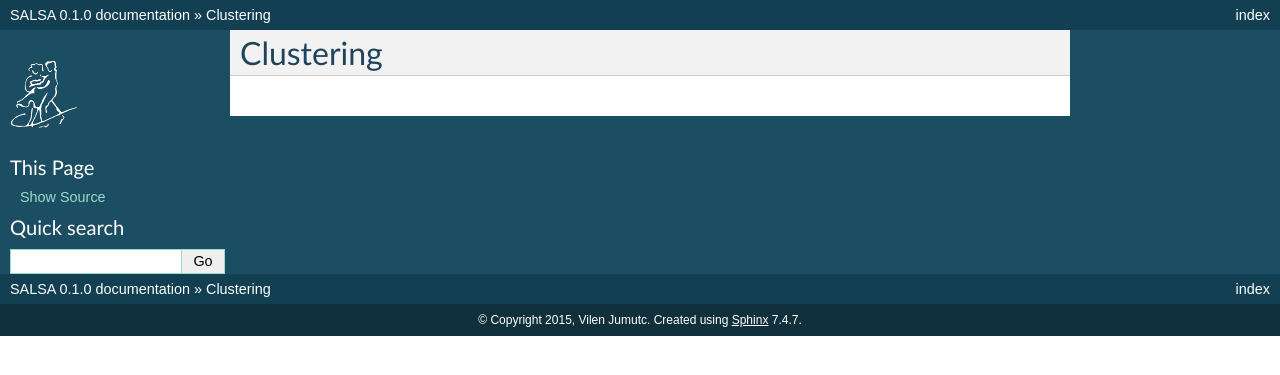
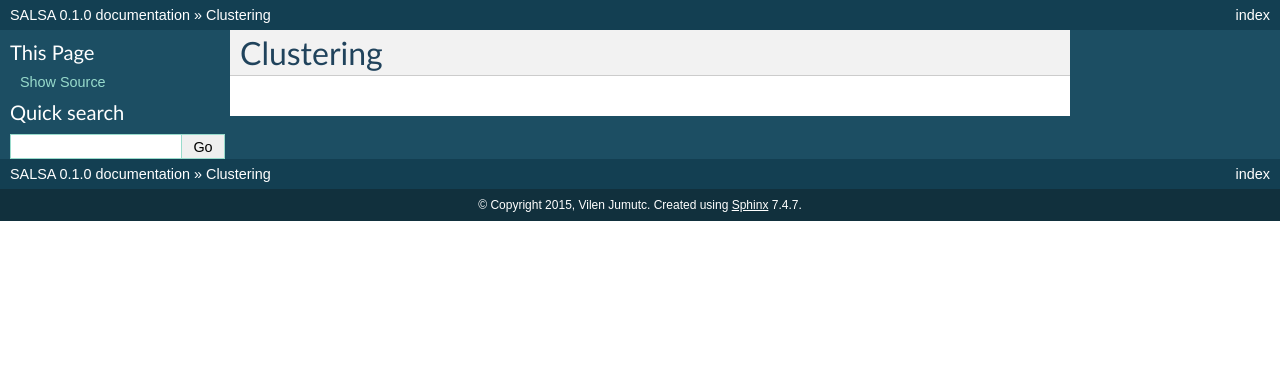
Before and after one commit to jumutc/SALSA.jl, a Sphinx documentation site: the page built from docs/source/clustering.rst, in a window 1280 px wide. Shown: the top 375 px of the page. Built offline with Sphinx 7.4.7, drawn with Linux system fonts in a browser that asks for light colours; formulas are drawn with MathJax 3.

Commit message:
docs update

```diff
--- a/docs/source/conf.py
+++ b/docs/source/conf.py
@@ -121,7 +121,7 @@ html_theme = 'default'
 
 # The name of an image file (relative to this directory) to place at the top
 # of the sidebar.
-html_logo = '../SALSA.inverted.png'
+html_logo = None
 
 # The name of an image file (within the static path) to use as favicon of the
 # docs.  This file should be a Windows icon file (.ico) being 16x16 or 32x32
--- a/docs/source/index.rst
+++ b/docs/source/index.rst
@@ -11,6 +13,8 @@
     :alt: Documentation Status
     :scale: 100%
     :target: https://readthedocs.org/projects/salsajl/
+
+==================================
 
 Welcome to SALSA's documentation!
 ==================================
```
Also changed, not shown: other parts of docs/source/index.rst (+3 -1 lines), docs/SALSA.inverted.png (deleted).
